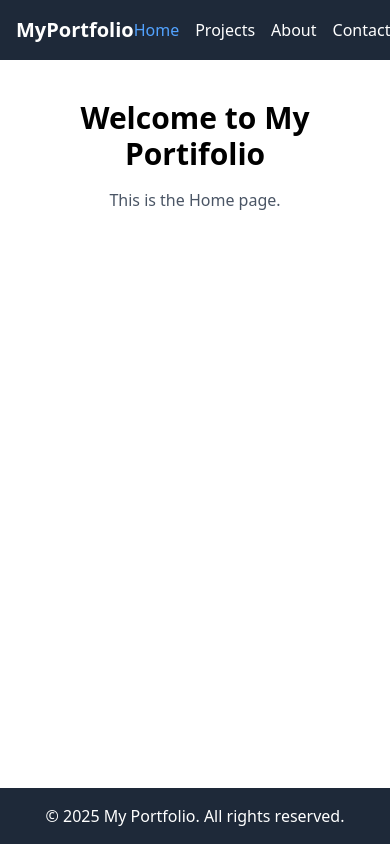
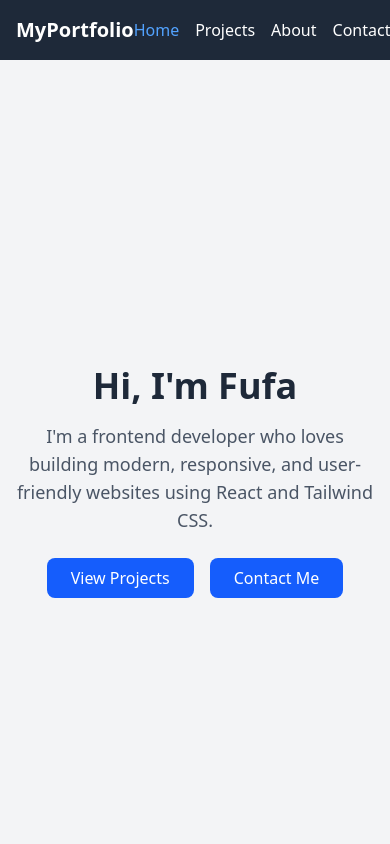
Before and after one commit to fufex3934/Codsoft, a React (Vite) app: page / in a window 390 px wide. Shown: the top 844 px of the page. Built offline with nearby package versions, Linux system fonts and the light colour scheme.

Commit message:
Home page responsiveness

```diff
--- a/src/pages/Contact.jsx
+++ b/src/pages/Contact.jsx
@@ -56,7 +56,7 @@ export default function Contact() {
             </div>
 
             <div>
-              <button type='submit' className='w-full mt-2 p-2 border border-gray-300 rounded-md'>Send Message</button>
+              <button type='submit' className='w-full mt-2 p-2 border border-gray-300 rounded-md bg-blue-600 text-white hover:bg-blue-700 cursor-pointer'>Send Message</button>
             </div>
           </form>
         </div>
--- a/src/pages/Home.jsx
+++ b/src/pages/Home.jsx
@@ -1,10 +1,21 @@
 import React from 'react'
-
+import { Link } from 'react-router-dom'
 export default function Home() {
   return (
-    <div className='text-center p-10'>
-      <h1 className='text-3xl font-bold'>Welcome to My Portifolio</h1>
-      <p className='mt-4 text-gray-600'>This is the Home page.</p>
-    </div>
+    <section className='flex items-center justify-center min-h-screen bg-gray-100 px-4'>
+      <div className='text-center max-w-2xl'>
+      <h1 className='text-4xl sm:text-5xl font-bold text-gray-800 mb-4'>Hi, I'm Fufa</h1>
+      <p className='text-lg sm:text-xl text-gray-600 mb-6'>  I'm a frontend developer who loves building modern, responsive, and user-friendly websites using React and Tailwind CSS.</p>
+
+      <div className='flex justify-center gap-4'>
+       <Link to={"/projects"}
+       className='bg-blue-600 text-white px-6 py-2 rounded-lg hover:bg-blue-700 transition'
+       >View Projects</Link>
+       <Link to={"/contact"}
+       className='bg-blue-600 text-white px-6 py-2 rounded-lg hover:bg-blue-700 transition'
+       >Contact Me</Link>
+      </div>
+      </div>
+    </section>
   )
 }
```
